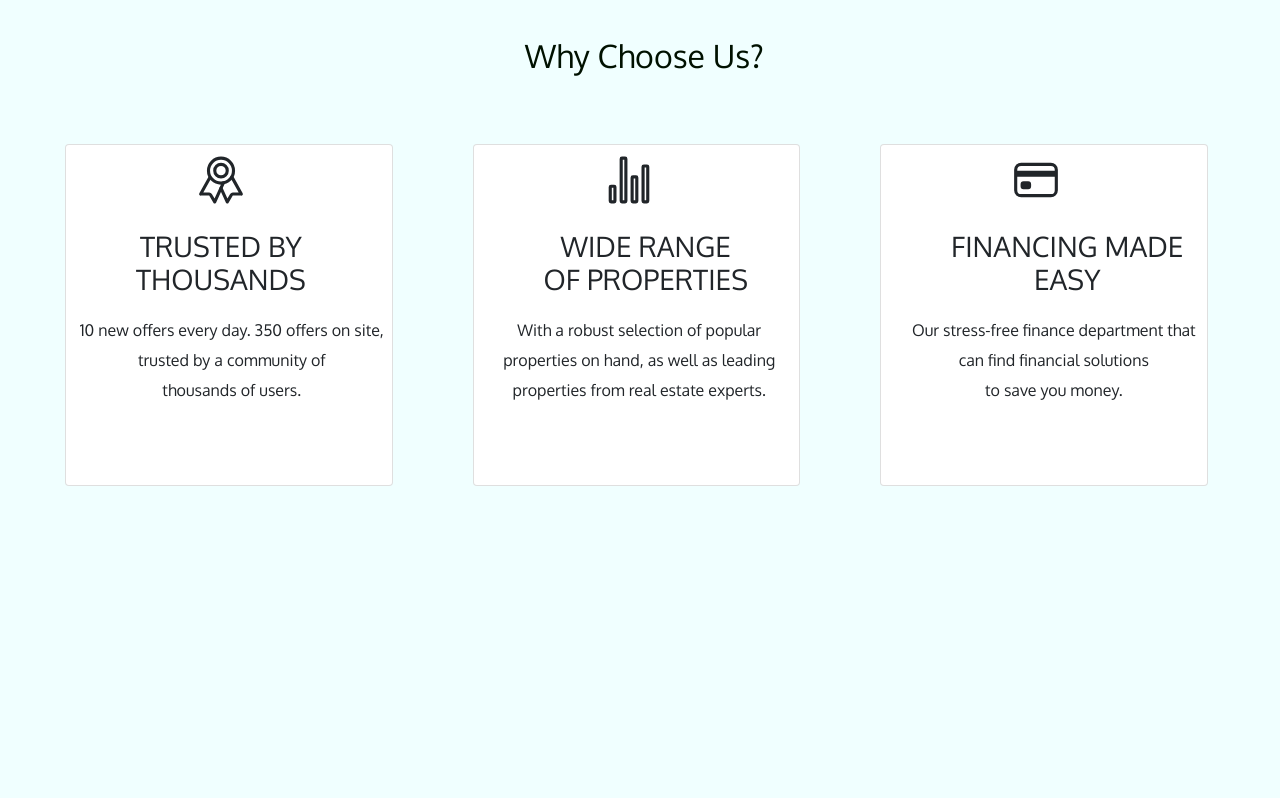
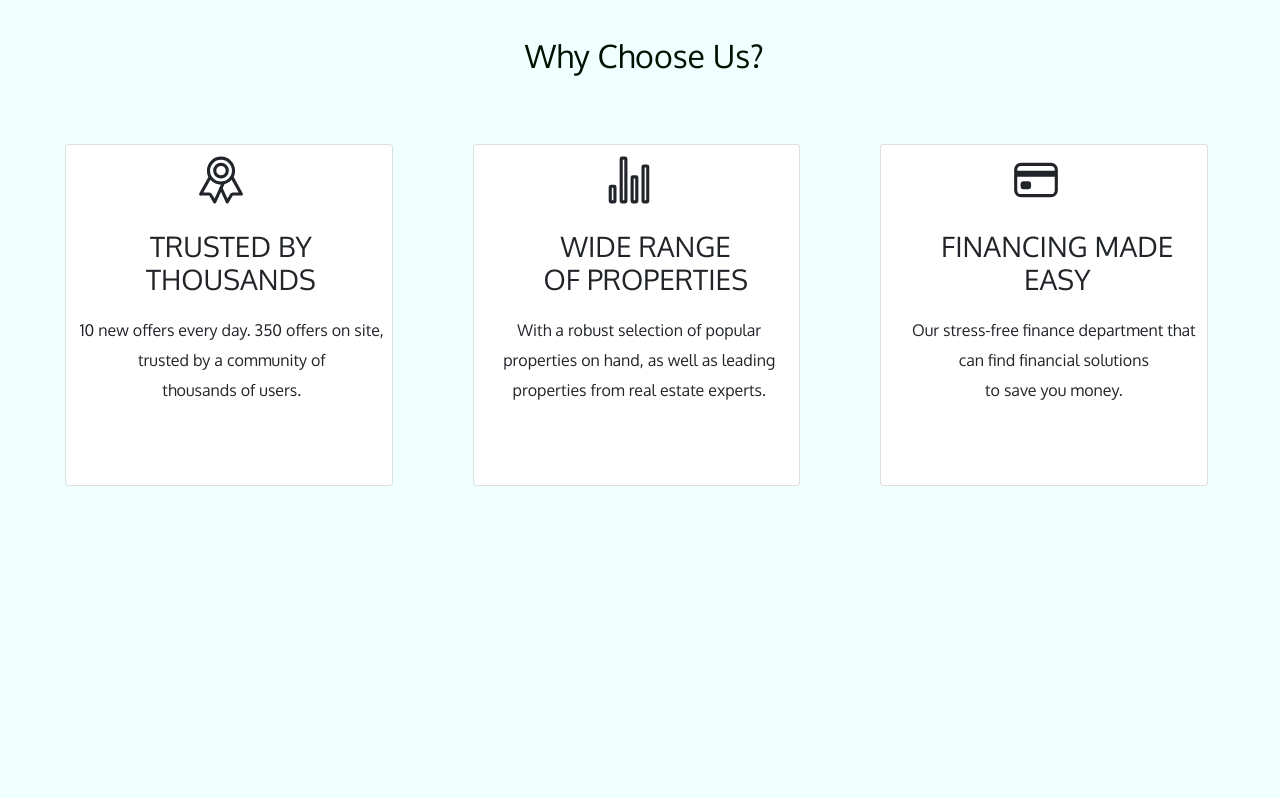
Before and after one commit to patilankit2809/sample-website-DS, a PHP site: page / in a window 1280 px wide. Shown: the part 801-1599 px from the top of the page. Run offline with PHP 8.4, Linux system fonts and the light colour scheme; some libraries are stand-ins or nearby versions.

Commit message:
fixed minor bug in home page

```diff
--- a/jagrannonwelfaresociety/css/resources/style.css
+++ b/jagrannonwelfaresociety/css/resources/style.css
@@ -106,6 +106,7 @@ ul{
   width:10%;
 }
 
+
 .card ion-icon{
   font-size: 50px;
   margin-top: 10px;
@@ -128,8 +129,16 @@ ul{
   text-align: center;
 }
 
+.card1 h3{
+  margin-left: 65px;
+}
+
 .card3 p{
   margin-left: 25px;
+}
+
+.card3 h3{
+  margin-left: 45px;
 }
 /*------------------------Partner-section--------------------*/
 
--- a/jagrannonwelfaresociety/index.html
+++ b/jagrannonwelfaresociety/index.html
@@ -33,7 +33,7 @@
 
             <h2>Why Choose Us?</h2>
             <div class = "row">
-                <div class = "card col-3">
+                <div class = "card card1 col-3">
                     <ion-icon name="ribbon-outline"></ion-icon>
                     <h3>TRUSTED BY <br>THOUSANDS</h3>
                     <p>10 new offers every day. 350 offers on site, trusted by a community of<br> thousands of users.</p>
```
